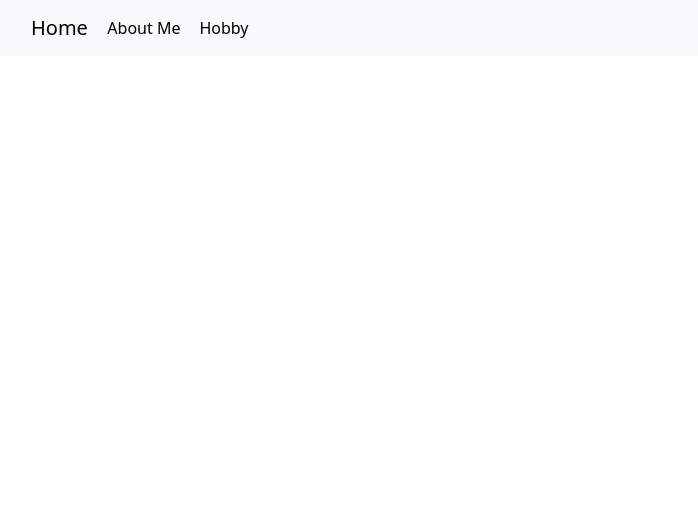
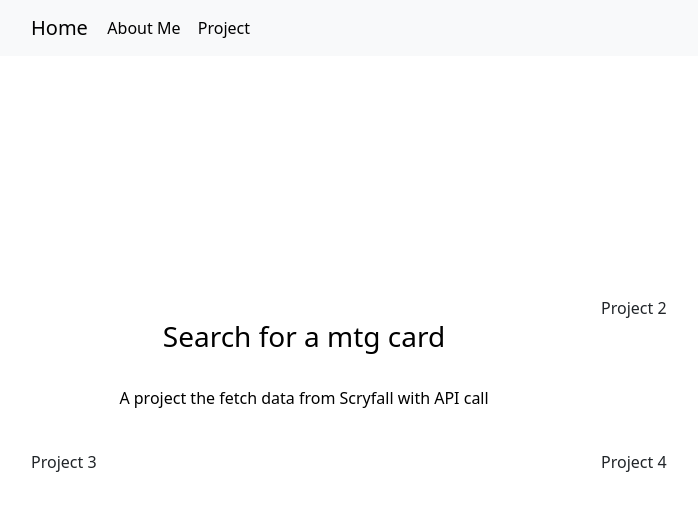
Before and after one commit to victor1338/portfolio, a React (Create React App) app in the folder my-app/: page /Project in a window 1280 px wide. Before the commit this address had no page. Shown: the top 510 px of the page, without its empty margins (51-749 px from the left). Built offline with nearby package versions, Linux system fonts and the light colour scheme.

Commit message:
project_page

```diff
--- a/my-app/src/App.css
+++ b/my-app/src/App.css
@@ -60,3 +60,9 @@
   top: 50vh;
 
 }
+
+#project {
+  margin:auto;
+  position : relative;
+  top: 30vh;
+}
--- a/my-app/src/Navbar/Navbar_.js
+++ b/my-app/src/Navbar/Navbar_.js
@@ -12,7 +12,7 @@
       <Navbar.Collapse id="basic-navbar-nav">
       <Nav className="me-auto">
         <Link to="/AboutMe" className='Nav-link'>About Me</Link>
-        <Link to="/Mtg" className='Nav-link'>Hobby</Link>
+        <Link to="/Project" className='Nav-link'>Project</Link>
       </Nav>
       </Navbar.Collapse>
     </Container>
--- a/my-app/src/components/AnimateRoutes.js
+++ b/my-app/src/components/AnimateRoutes.js
@@ -6,7 +6,8 @@
   } from 'react-router-dom';
 import AboutMe from '../pages/AboutMe/AboutMe';
 import Home from "../pages/Home/Home";
-import Mtg from "../pages/hobby/Mtg";
+import Mtg from "../pages/Project/hobby/Mtg";
+import Projects from "../pages/Project/Project";
 import {AnimatePresence} from "framer-motion";
 
 function AnimateRoutes(){
@@ -16,7 +17,8 @@
         <Routes location={location} key={location.pathname}>
           <Route element={<Home />} path={'/'}></Route>
           <Route element={<AboutMe />} path={'/AboutMe'}></Route>
-          <Route element={<Mtg />} path={'/Mtg'}></Route>
+          <Route element={<Mtg />} path={'/Project/Mtg'}></Route>
+          <Route element={<Projects />} path={'/Project'}></Route>
         </Routes>
         </AnimatePresence>
             )
--- a/my-app/src/pages/AboutMe/AboutMe.js
+++ b/my-app/src/pages/AboutMe/AboutMe.js
@@ -1,15 +1,30 @@
 import React, { useEffect } from 'react';
 import {motion} from "framer-motion";
 import { useState } from 'react';
-
+import Container from 'react-bootstrap/Container';
+import Row from 'react-bootstrap/Row';
+import Col from 'react-bootstrap/Col';
 
 function AboutMe() {
 
 
   return(
   <motion.div initial={ {opacity:0} } animate={{opacity:1}} transition={{duration:1}} >
-    <h1>About Me</h1>
-    <strong>Victor Lee</strong>
+    <Container>
+      <Row>
+        <Col>
+          <h1>About Me</h1>
+        </Col>
+      </Row>
+      <Row>
+        <Col>
+          <strong>Victor Lee</strong>
+        </Col>
+      </Row>
+
+    </Container>
+
+
   </motion.div>
   )
 };
--- a/my-app/src/pages/Home/Home.js
+++ b/my-app/src/pages/Home/Home.js
@@ -1,7 +1,4 @@
 import React from 'react';
-import {
-    Link,
-} from 'react-router-dom'
 import {motion} from "framer-motion";
 import "../../App.css";
 import Container from 'react-bootstrap/Container';
--- /dev/null
+++ b/my-app/src/pages/Project/Project.js
@@ -0,0 +1,31 @@
+import React from 'react';
+import {motion} from "framer-motion";
+import "../../App.css";
+import Container from 'react-bootstrap/Container';
+import Row from 'react-bootstrap/Row';
+import Col from 'react-bootstrap/Col';
+import { Link } from 'react-router-dom';
+
+const Projects=()=>{
+
+    return (
+        <motion.div initial={ {opacity:0} } animate={{opacity:1}} transition={{duration:1}}>
+            <Container className='d-grid gap-10' id='project'>
+                <Row >
+                    <Col>
+                    <Link to="/Project/Mtg" className='Nav-link'><h3>Search for a mtg card</h3><br/>
+                                                        <p>A project the fetch data from Scryfall with API call</p></Link>
+                    </Col>
+                    <Col>Project 2</Col>
+                </Row>
+                <Row>
+                    <Col>Project 3</Col>
+                    <Col>Project 4</Col>
+                </Row>
+            </Container>
+        </motion.div>
+
+    )
+};
+
+export default Projects;
--- a/my-app/src/pages/hobby/Mtg.js
+++ b/my-app/src/pages/Project/hobby/Mtg.js
@@ -13,8 +13,8 @@
   const [Cardimg,setCardimg]=useState(null);
   const [CardName,setCardName]=useState("");
   const [CardList,setCardList]=useState([]);
-  const [Result,setResult]=useState([]);
-  const [Loading,setLoading]=useState(true);
+  const [Result,setResult]=useState({ "image_uris": {"normal":""}});
+  const [Loading,setLoading]=useState(false);
   const [init,Setinit]=useState(true);
 
 
@@ -124,17 +124,31 @@
   }
 
   if (init){
-    return (<CircularProgress color="inherit" size={100} /> )
+    return (
+    <motion.div initial={ {opacity:0} } animate={{opacity:1}} transition={{duration:1}}>
+      <Container id='project'>
+        <Row className="justify-content-md-center">
+          <Col md="auto">
+            <CircularProgress color="inherit" size={100}/>
+          </Col>
+        </Row>
+
+      </Container>
+    </motion.div>
+    )
   }
   else{
     return(
-      <motion.div>
-        <Container>
+      <motion.div initial={ {opacity:0} } animate={{opacity:1}} transition={{duration:1}}>
+        <Container className='d-grid gap-3'>
           <Row>
             <h1 > {Card}</h1>
           </Row>
+          <Row className="justify-content-md-center">
+            <Col md="auto"> <img src={Cardimg}/> </Col>
+          </Row>
           <Row>
-           <img src={Cardimg}/>
+            Search For a Card
           </Row>
           <Row>
             <Autocomplete
@@ -143,7 +157,7 @@
             sx={{ width: 300 }}
             onInputChange={handleInput}
             onChange={handleChange}
-            renderInput={(params) => <TextField {...params} label="Card" slotProps={{
+            renderInput={(params) => <TextField {...params} label="Search Card Card" slotProps={{
                 input: {
                   ...params.InputProps,
                   endAdornment: (
@@ -160,6 +174,9 @@
           {Result.name}<br/>
           {Result.oracle_text}
           </Row>
+          <Row className="justify-content-md-center">
+          <Col md="auto"><img src={Result.image_uris.normal} defaultValue={""}/></Col>
+          </Row>
         </Container>
 
 
```
Also changed, not shown: my-app/src/playground.js (added, +10 -0 lines).
